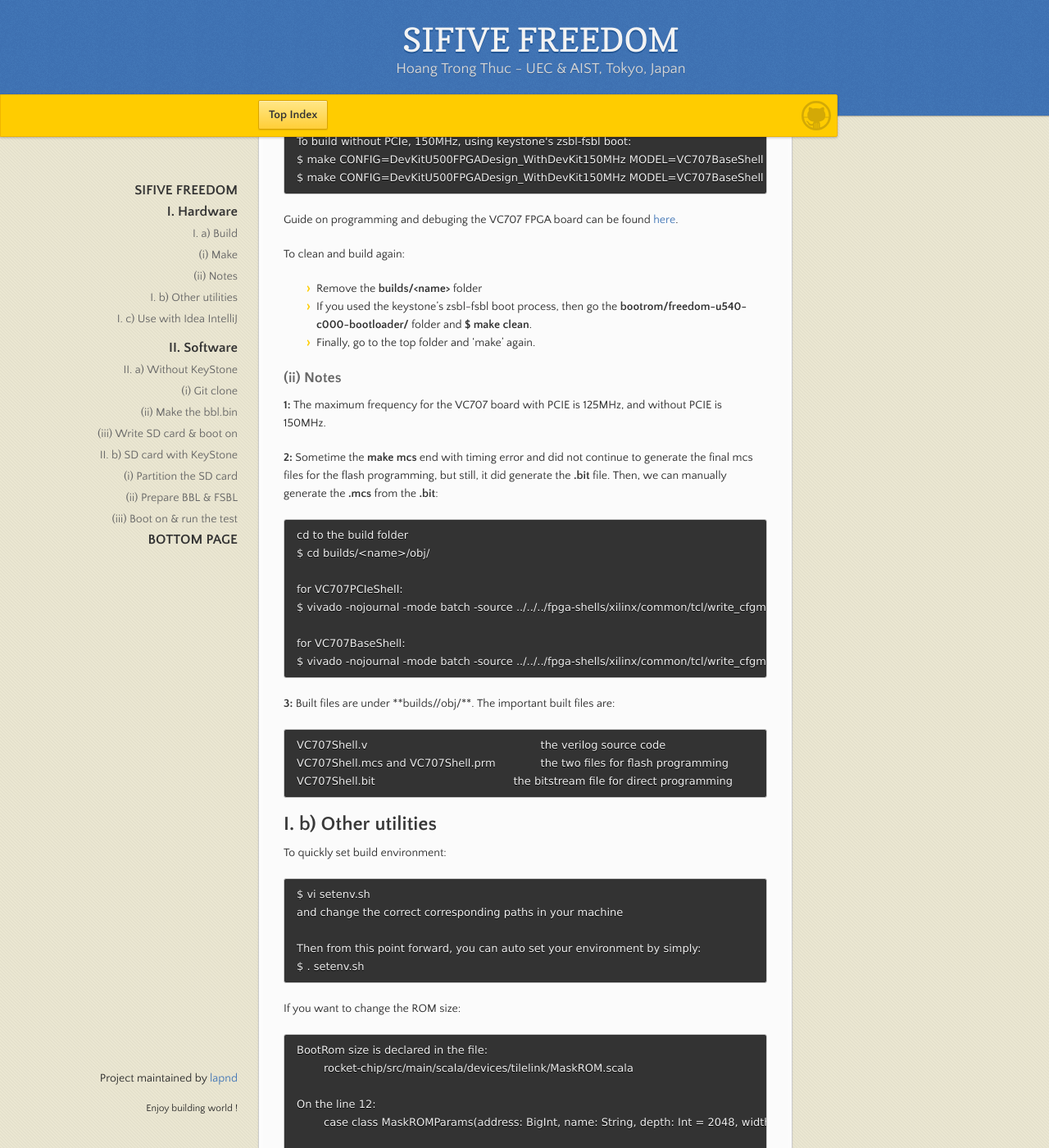
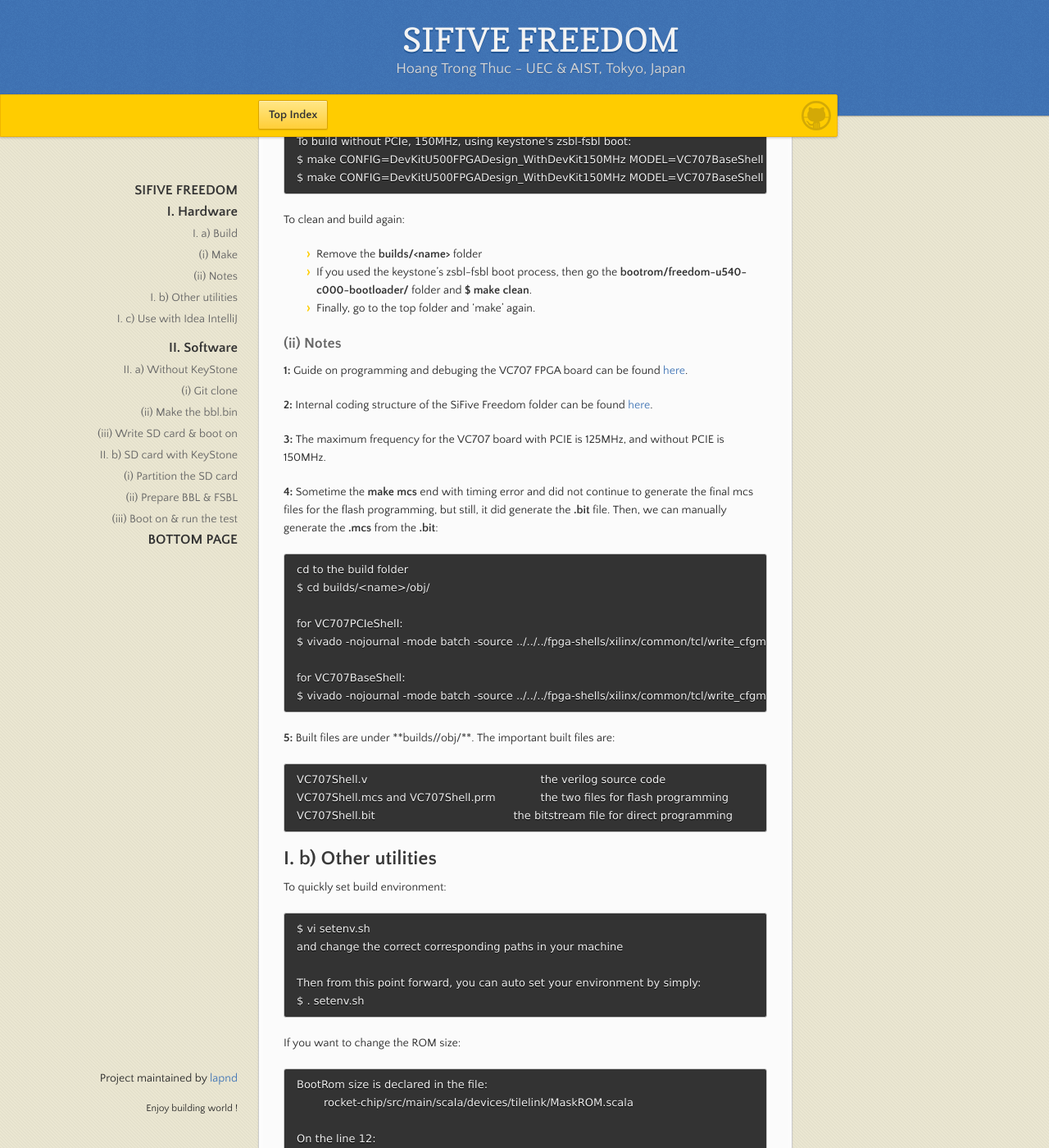
Before and after one commit to lapnd/httdes.github.io, a Jekyll site: the page built from vc707.md, in a window 1280 px wide and 1400 px high, scrolled down 1799 px. Shown: the whole window at 82% size. Built offline with Jekyll 4.4.1, drawn with Linux system fonts in a browser that asks for light colours; our own code applies the rules of GitHub Pages for plain Markdown files.

Commit message:
Update vc707.md

```diff
--- a/vc707.md
+++ b/vc707.md
@@ -93,9 +91,13 @@ To clean and build again:
 
 ### (ii) Notes
 
-**1:** The maximum frequency for the VC707 board with PCIE is 125MHz, and without PCIE is 150MHz.
+**1:** Guide on programming and debuging the VC707 FPGA board can be found [here](./fpgaguide_vc707.md).
 
-**2:** Sometime the **make mcs** end with timing error and did not continue to generate the final mcs files for the flash programming, but still, it did generate the **.bit** file. Then, we can manually generate the **.mcs** from the **.bit**:
+**2:** Internal coding structure of the SiFive Freedom folder can be found [here](./freedom.md).
+
+**3:** The maximum frequency for the VC707 board with PCIE is 125MHz, and without PCIE is 150MHz.
+
+**4:** Sometime the **make mcs** end with timing error and did not continue to generate the final mcs files for the flash programming, but still, it did generate the **.bit** file. Then, we can manually generate the **.mcs** from the **.bit**:
 
 	cd to the build folder
 	$ cd builds/<name>/obj/
@@ -106,7 +108,7 @@ To clean and build again:
 	for VC707BaseShell:
 	$ vivado -nojournal -mode batch -source ../../../fpga-shells/xilinx/common/tcl/write_cfgmem.tcl -tclargs vc707 VC707BaseShell.mcs VC707BaseShell.bit
 
-**3:** Built files are under **builds/<name>/obj/**. The important built files are:
+**5:** Built files are under **builds/<name>/obj/**. The important built files are:
 
 	VC707Shell.v							the verilog source code
 	VC707Shell.mcs and VC707Shell.prm		the two files for flash programming
```
Also changed, not shown: other parts of vc707.md (+0 -2 lines).
